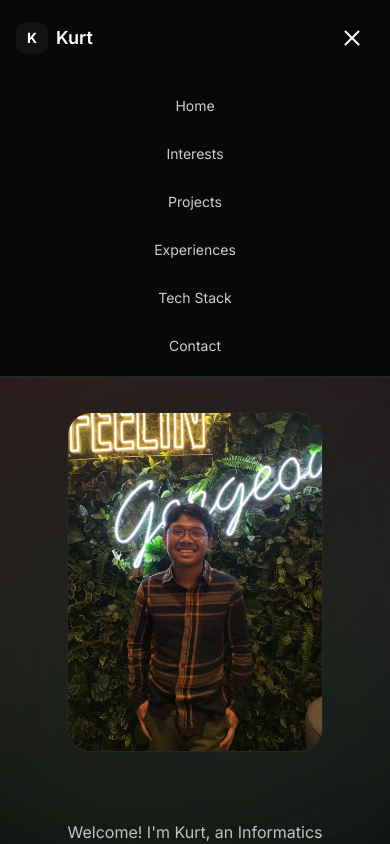
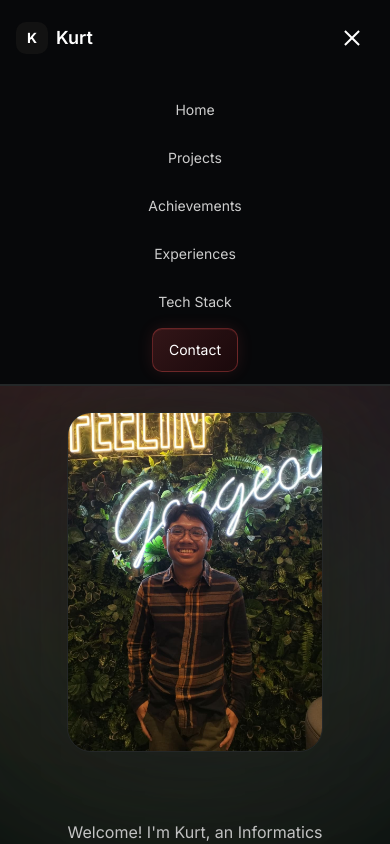
Before and after one commit to Kurt-Mikhael/porto-kurt, a Next.js app: page / in a window 390 px wide. Both pictures are taken after a click on the button "Toggle menu". Shown: the top 844 px of the page. Built offline with nearby package versions, Linux system fonts and the light colour scheme.

Commit message:
Adding features navbar-mobike

```diff
--- a/src/components/navbar-mobile.tsx
+++ b/src/components/navbar-mobile.tsx
@@ -2,7 +2,11 @@
 
 import { useState, useCallback } from 'react';
 
-export default function NavbarMobile() {
+interface NavbarMobileProps {
+  activeSection?: string;
+}
+
+export default function NavbarMobile({ activeSection = 'home' }: NavbarMobileProps) {
   const [isOpen, setIsOpen] = useState(false);
 
   const scrollToSection = useCallback((sectionId: string) => {
@@ -26,8 +30,8 @@ export default function NavbarMobile() {
 
   const menuItems = [
     { id: 'home', label: 'Home' },
-    { id: 'about', label: 'Interests' },
     { id: 'projects', label: 'Projects' },
+    { id: 'achievements', label: 'Achievements' },
     { id: 'experiences', label: 'Experiences' },
     { id: 'tech-stack', label: 'Tech Stack' },
     { id: 'contact', label: 'Contact' },
@@ -61,18 +65,30 @@ export default function NavbarMobile() {
       {/* Mobile Menu */}
       {isOpen && (
         <div
-          className="bg-[#07080a] border-b border-[#242728] py-2 px-4 space-y-1"
+          className="bg-[#07080a] border-b border-[#242728] py-3 px-4 flex flex-col items-center gap-1"
           style={{ backdropFilter: 'blur(4px)' }}
         >
-          {menuItems.map((item) => (
+          {menuItems.map((item) => {
+            const isActive = activeSection === item.id;
+            return (
               <button
                 key={item.id}
                 onClick={() => scrollToSection(item.id)}
-              className="w-full text-left px-4 py-3 text-sm text-[#cdcdcd] hover:text-white hover:bg-[#101111] rounded-lg"
+                className={`inline-flex items-center justify-center px-4 py-2.5 text-sm rounded-lg transition-all duration-200 ${
+                  isActive
+                    ? 'text-white'
+                    : 'text-[#cdcdcd] hover:text-white hover:bg-[#101111]'
+                }`}
+                style={isActive ? {
+                  background: 'linear-gradient(135deg, rgba(255,87,87,0.18), rgba(161,19,26,0.12))',
+                  border: '1px solid rgba(255,87,87,0.30)',
+                  boxShadow: '0 0 16px rgba(255,87,87,0.12), inset 0 1px 0 rgba(255,87,87,0.10)',
+                } : undefined}
               >
                 {item.label}
               </button>
-          ))}
+            );
+          })}
         </div>
       )}
     </nav>
```
Lines whose indentation alone changed are shown as unchanged.
